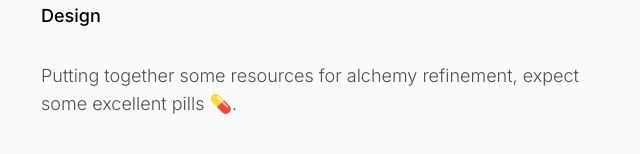
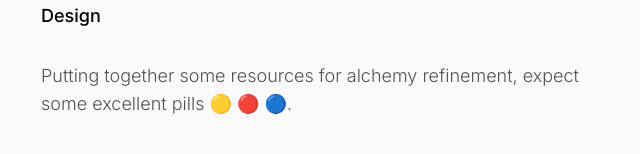
Before and after one commit to mallenkb/memoir, a website: page src/index.html in a window 1280 px wide. Shown: the part 322-476 px from the top of the page, without its empty margins (311-951 px from the left). Drawn offline with nearby package versions, Linux system fonts and the light colour scheme.

Commit message:
nether world

```diff
--- a/src/index.html
+++ b/src/index.html
@@ -42,7 +42,7 @@
             Design</span>
         </p>
         <p class="my-8">
-          Putting together some resources for alchemy refinement, expect some excellent pills 💊.
+          Putting together some resources for alchemy refinement, expect some excellent pills 🟡 🔴 🔵.
         </p>
         <p class="my-8">
           In the mean time, if you want to request for my services just reach out here
```
